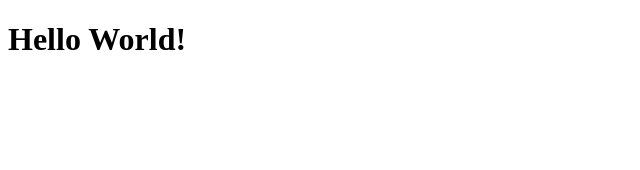
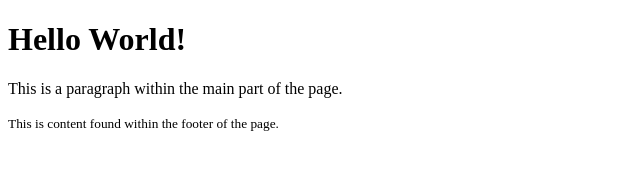
Before and after one commit to w-dn/w-dn.github.io, a plain HTML site: page index.html in a window 1280 px wide. Shown: the whole page, without its empty margins (0-640 px from the left). Drawn offline with Linux system fonts and the light colour scheme.

Commit message:
Added content to main and footer tags
Nothing fancy. Just some <p> tags and a <small> tag.

```diff
--- a/index.html
+++ b/index.html
@@ -13,9 +13,11 @@
   </header>
 
   <main>
+    <p>This is a paragraph within the main part of the page.</p>
   </main>
 
   <footer>
+    <p><small>This is content found within the footer of the page.</small></p>
   </footer>
 </body>
 </html>
```
